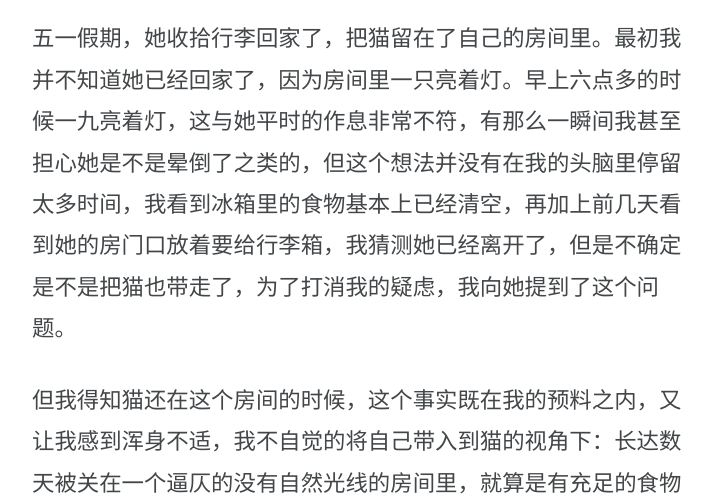
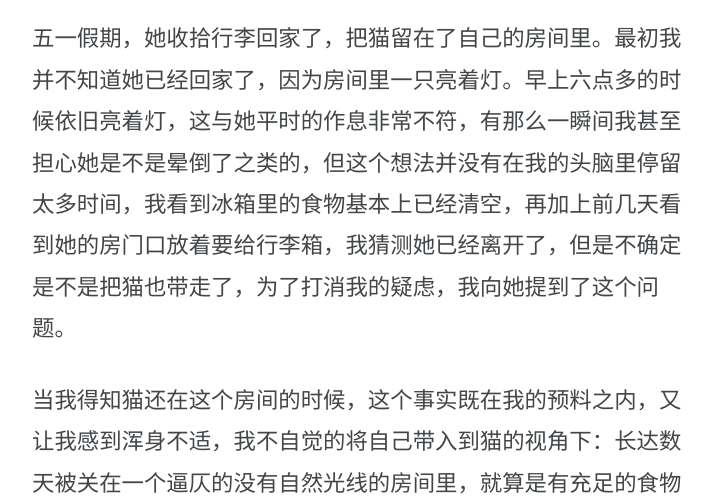
Before and after one commit to gaotianchi/gaotianchi.github.io, a Jekyll site: the page built from _posts/2025-05-06-sunlight-through-the-door-gap.md, in a window 1280 px wide and 1400 px high, scrolled down 1303 px. Shown: the part 236-735 px from the top of the window, without its empty margins (278-994 px from the left). Built offline with Jekyll 4.4.1, drawn with Linux system fonts in a browser that asks for light colours; some of the changed text lies outside the part shown.

Commit message:
Fix minor grammatical errors and improve sentence clarity in the post "门缝里的阳光——一次关于尊重与善意的挣扎"

```diff
--- a/_posts/2025-05-06-sunlight-through-the-door-gap.md
+++ b/_posts/2025-05-06-sunlight-through-the-door-gap.md
@@ -26,9 +26,9 @@
 
 直到在这儿居住了大约 4 个月我才知道她养了一只猫，对我来说是一个惊喜，因为我也喜欢猫。大约两年前，我家的狸猫失踪后让我们全家都非常伤心，从那以后再也没有养猫，或者说不敢养猫，我们在猫的身上倾注了太多的情感。她的猫是一只长毛猫，浑身雪白，眼睛炯炯有神，它有点怕我，所以从来没有真正接触过我，我也只是偶尔看到它在门缝里盯着我，非常可爱。
 
-五一假期，她收拾行李回家了，把猫留在了自己的房间里。最初我并不知道她已经回家了，因为房间里一只亮着灯。早上六点多的时候一九亮着灯，这与她平时的作息非常不符，有那么一瞬间我甚至担心她是不是晕倒了之类的，但这个想法并没有在我的头脑里停留太多时间，我看到冰箱里的食物基本上已经清空，再加上前几天看到她的房门口放着要给行李箱，我猜测她已经离开了，但是不确定是不是把猫也带走了，为了打消我的疑虑，我向她提到了这个问题。
+五一假期，她收拾行李回家了，把猫留在了自己的房间里。最初我并不知道她已经回家了，因为房间里一只亮着灯。早上六点多的时候依旧亮着灯，这与她平时的作息非常不符，有那么一瞬间我甚至担心她是不是晕倒了之类的，但这个想法并没有在我的头脑里停留太多时间，我看到冰箱里的食物基本上已经清空，再加上前几天看到她的房门口放着要给行李箱，我猜测她已经离开了，但是不确定是不是把猫也带走了，为了打消我的疑虑，我向她提到了这个问题。
 
-但我得知猫还在这个房间的时候，这个事实既在我的预料之内，又让我感到浑身不适，我不自觉的将自己带入到猫的视角下：长达数天被关在一个逼仄的没有自然光线的房间里，就算是有充足的食物和猫砂，也不可避免的让我的心情变得越来越沮丧，甚至是抑郁，在这炎热的夏天，房间里会充斥着异味，而我并不知道主人什么时候回来，我也出不去这个房间，我多希望可以晒晒阳光啊，可惜只有一个通向客厅的窗户，还被紧紧关闭着。
+当我得知猫还在这个房间的时候，这个事实既在我的预料之内，又让我感到浑身不适，我不自觉的将自己带入到猫的视角下：长达数天被关在一个逼仄的没有自然光线的房间里，就算是有充足的食物和猫砂，也不可避免的让我的心情变得越来越沮丧，甚至是抑郁，在这炎热的夏天，房间里会充斥着异味，而我并不知道主人什么时候回来，我也出不去这个房间，我多希望可以晒晒阳光啊，可惜只有一个通向客厅的窗户，还被紧紧关闭着。
 
 我尝试着不去关心猫的事情，但是到了夜晚，我去洗手间路过她的房间，她的房间里一直亮着一盏微弱的灯光，但是这光线对我来说是如此的刺眼，一个可怜的小猫在里面已经度过了 5 天的囚禁时光，不知道这种日子还有持续多少天。
 
```
